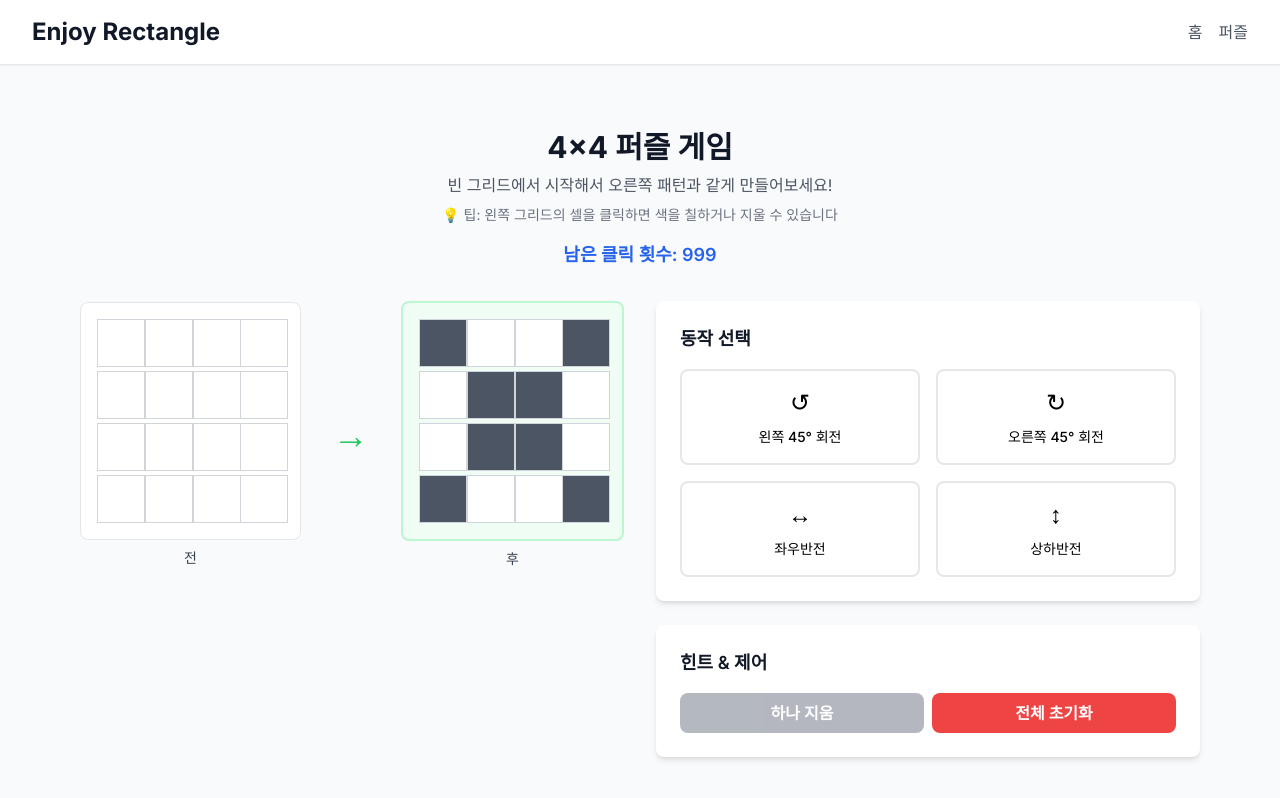
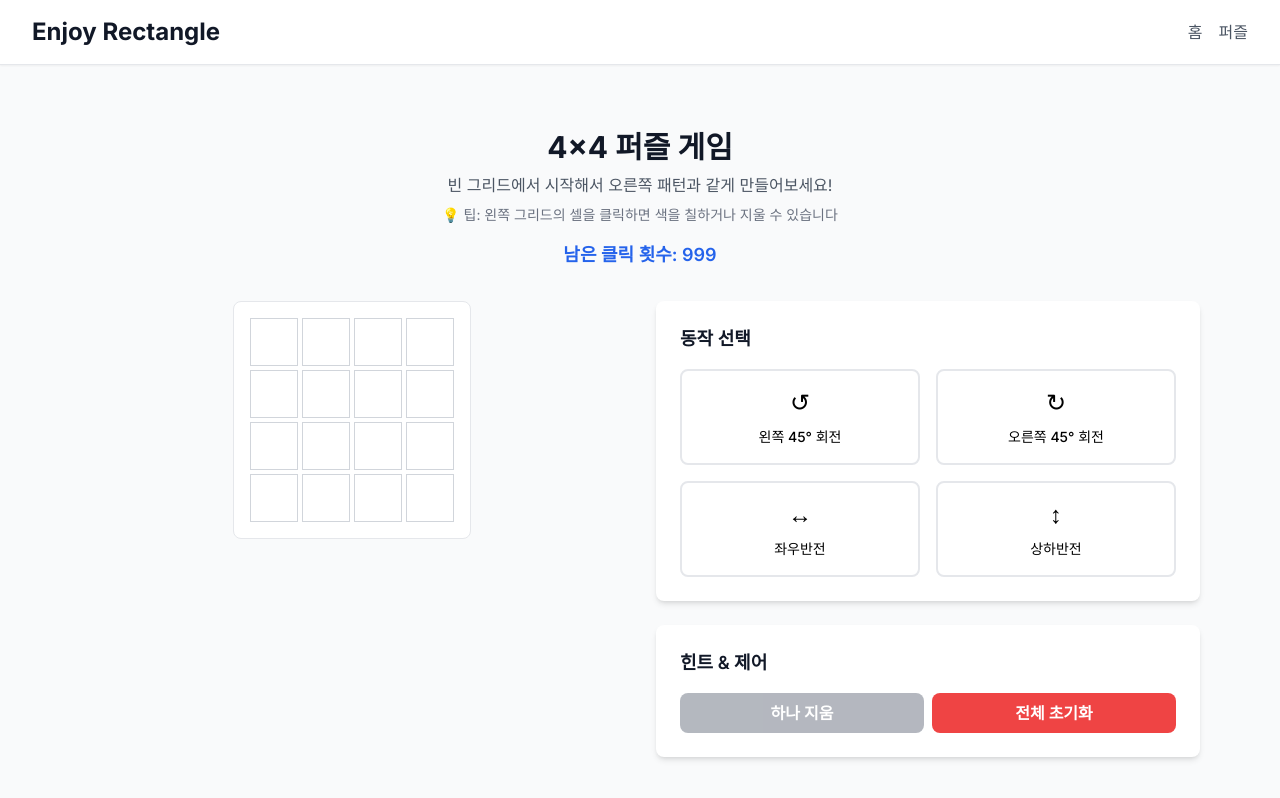
Before and after one commit to DDooTTaa/enjoy-rectangle, a Next.js app: page /puzzle in a window 1280 px wide. Shown: the top 798 px of the page. Built offline with nearby package versions, Linux system fonts and the light colour scheme.

Commit message:
우측 사각형 없애 버려

```diff
--- a/app/puzzle/page.tsx
+++ b/app/puzzle/page.tsx
@@ -191,18 +191,11 @@ export default function PuzzlePage() {
             <div className="flex justify-center items-center space-x-8">
               <Grid4x4
                 grid={currentGrid}
-                label="전"
+                label=""
                 rotation={currentRotation}
                 isFlippedHorizontal={isFlippedHorizontal}
                 isFlippedVertical={isFlippedVertical}
                 onCellClick={toggleCell}
-              />
-              <div className="text-4xl text-green-500">→</div>
-              <Grid4x4
-                grid={targetGrid}
-                isTarget={true}
-                label="후"
-                rotation={0}
               />
             </div>
           </div>
```
